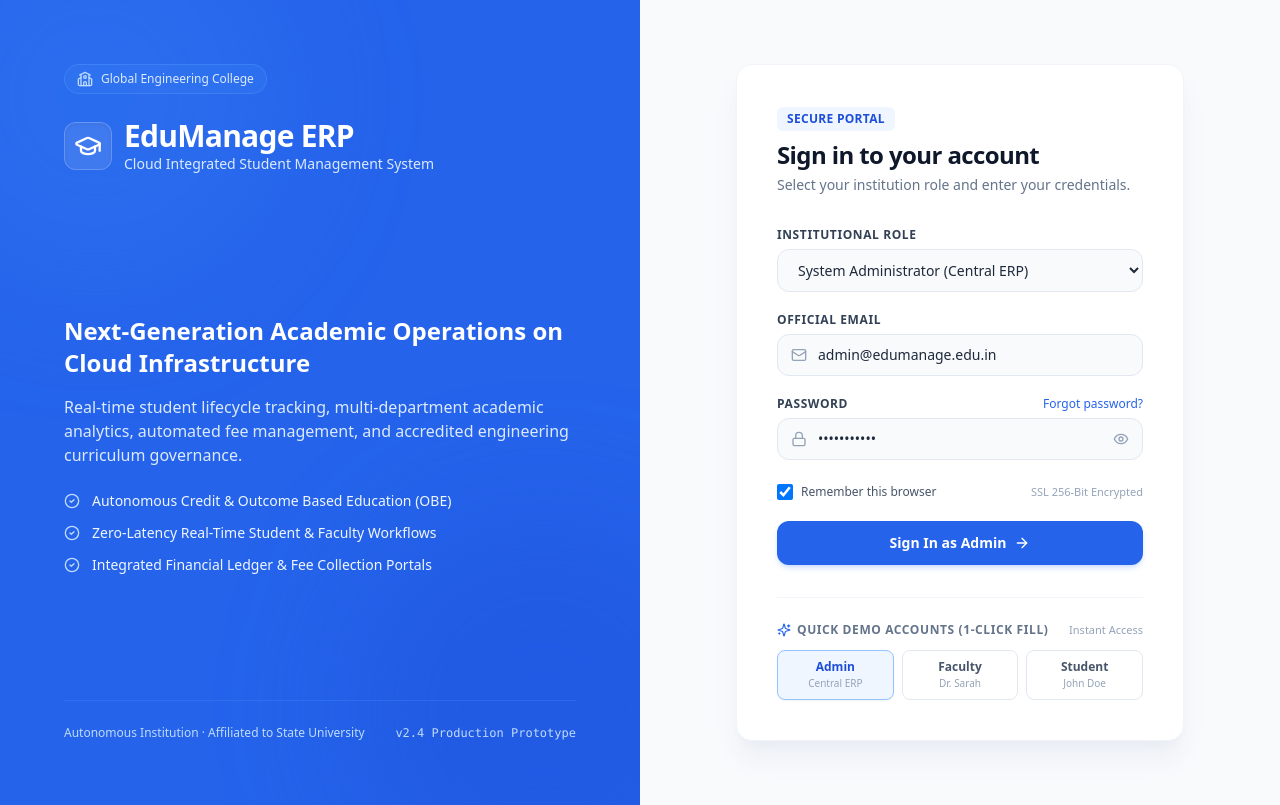
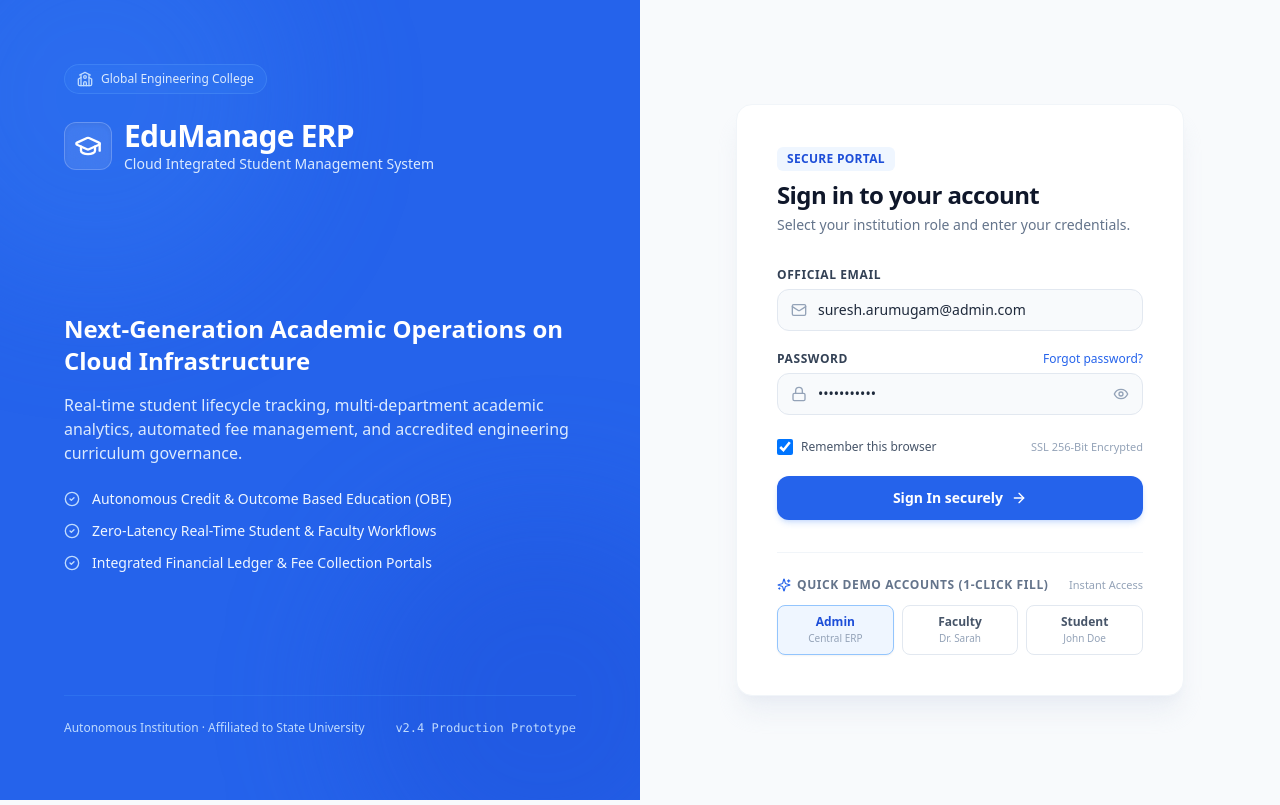
Before and after one commit to Darshanasundar/ERP-Based_student_management_system, a React (Vite) app: page / in a window 1280 px wide. Built offline with nearby package versions, Linux system fonts and the light colour scheme.

Commit message:
Refactor login: remove role dropdown, simplify demo buttons, use domain-based emails

```diff
--- a/src/components/Login.jsx
+++ b/src/components/Login.jsx
@@ -19,7 +19,6 @@ import { DEMO_USERS, COLLEGE_INFO } from '../data/mockData';
 export default function Login({ onLogin }) {
   const [email, setEmail] = useState(DEMO_USERS.admin.email);
   const [password, setPassword] = useState(DEMO_USERS.admin.password);
-  const [role, setRole] = useState('Admin');
   const [showPassword, setShowPassword] = useState(false);
   const [rememberMe, setRememberMe] = useState(true);
   const [isLoading, setIsLoading] = useState(false);
@@ -28,7 +27,7 @@ export default function Login({ onLogin }) {
     e.preventDefault();
     setIsLoading(true);
 
-    let detectedRole = role;
+    let detectedRole = 'Admin';
     if (email.toLowerCase().endsWith('@student.com')) detectedRole = 'Student';
     else if (email.toLowerCase().endsWith('@faculty.com')) detectedRole = 'Faculty';
     else if (email.toLowerCase().endsWith('@admin.com')) detectedRole = 'Admin';
@@ -59,7 +58,6 @@ export default function Login({ onLogin }) {
     if (demo) {
       setEmail(demo.email);
       setPassword(demo.password);
-      setRole(demo.role);
     }
   };
 
@@ -137,24 +135,6 @@ export default function Login({ onLogin }) {
           </div>
 
           <form onSubmit={handleSubmit} className="space-y-5">
-            {/* Role Dropdown */}
-            <div>
-              <label htmlFor="role" className="block text-xs font-semibold uppercase tracking-wider text-slate-700 mb-1.5">
-                Institutional Role
-              </label>
-              <div className="relative">
-                <select
-                  id="role"
-                  value={role}
-                  onChange={(e) => setRole(e.target.value)}
-                  className="w-full px-4 py-2.5 bg-slate-50 border border-slate-200 rounded-xl text-sm font-medium text-slate-800 focus:outline-none focus:ring-2 focus:ring-blue-600 focus:bg-white transition"
-                >
-                  <option value="Admin">System Administrator (Central ERP)</option>
-                  <option value="Faculty">Faculty / Professor (Academics & Labs)</option>
-                  <option value="Student">Student (B.Tech Degree Program)</option>
-                </select>
-              </div>
-            </div>
 
             {/* Email Address */}
             <div>
@@ -171,7 +151,7 @@ export default function Login({ onLogin }) {
                   required
                   value={email}
                   onChange={(e) => setEmail(e.target.value)}
-                  placeholder="name@edumanage.edu.in"
+                  placeholder="name@student.com / name@faculty.com / name@admin.com"
                   className="w-full pl-10 pr-4 py-2.5 bg-slate-50 border border-slate-200 rounded-xl text-sm text-slate-800 placeholder-slate-400 focus:outline-none focus:ring-2 focus:ring-blue-600 focus:bg-white transition"
                 />
               </div>
@@ -245,7 +225,7 @@ export default function Login({ onLogin }) {
                 </span>
               ) : (
                 <>
-                  <span>Sign In as {role}</span>
+                  <span>Sign In securely</span>
                   <ArrowRight className="w-4 h-4 group-hover:translate-x-1 transition-transform" />
                 </>
               )}
@@ -267,7 +247,7 @@ export default function Login({ onLogin }) {
                 type="button"
                 onClick={() => handleQuickFill('Admin')}
                 className={`px-3 py-2 text-xs font-medium rounded-lg border text-center transition-all ${
-                  role === 'Admin'
+                  email.includes('@admin.com')
                     ? 'bg-blue-50 border-blue-300 text-blue-700 shadow-sm'
                     : 'bg-white border-slate-200 text-slate-600 hover:bg-slate-50 hover:border-slate-300'
                 }`}
@@ -280,7 +260,7 @@ export default function Login({ onLogin }) {
                 type="button"
                 onClick={() => handleQuickFill('Faculty')}
                 className={`px-3 py-2 text-xs font-medium rounded-lg border text-center transition-all ${
-                  role === 'Faculty'
+                  email.includes('@faculty.com')
                     ? 'bg-blue-50 border-blue-300 text-blue-700 shadow-sm'
                     : 'bg-white border-slate-200 text-slate-600 hover:bg-slate-50 hover:border-slate-300'
                 }`}
@@ -293,7 +273,7 @@ export default function Login({ onLogin }) {
                 type="button"
                 onClick={() => handleQuickFill('Student')}
                 className={`px-3 py-2 text-xs font-medium rounded-lg border text-center transition-all ${
-                  role === 'Student'
+                  email.includes('@student.com')
                     ? 'bg-blue-50 border-blue-300 text-blue-700 shadow-sm'
                     : 'bg-white border-slate-200 text-slate-600 hover:bg-slate-50 hover:border-slate-300'
                 }`}
--- a/src/data/mockData.js
+++ b/src/data/mockData.js
@@ -7,7 +7,7 @@ export const COLLEGE_INFO = {
 
 export const DEMO_USERS = {
   admin: {
-    email: 'admin@edumanage.edu.in',
+    email: 'suresh.arumugam@admin.com',
     password: 'password123',
     role: 'Admin',
     name: 'Suresh Arumugam',
@@ -16,7 +16,7 @@ export const DEMO_USERS = {
     department: 'Central Administration',
   },
   faculty: {
-    email: 'sarah.johnson@edumanage.edu.in',
+    email: 'sarah.johnson@faculty.com',
     password: 'password123',
     role: 'Faculty',
     name: 'Dr. Sarah Johnson',
@@ -25,7 +25,7 @@ export const DEMO_USERS = {
     department: 'Computer Science & Engineering',
   },
   student: {
-    email: 'john.doe@edumanage.edu.in',
+    email: 'john.doe@student.com',
     password: 'password123',
     role: 'Student',
     name: 'John Doe',
```
